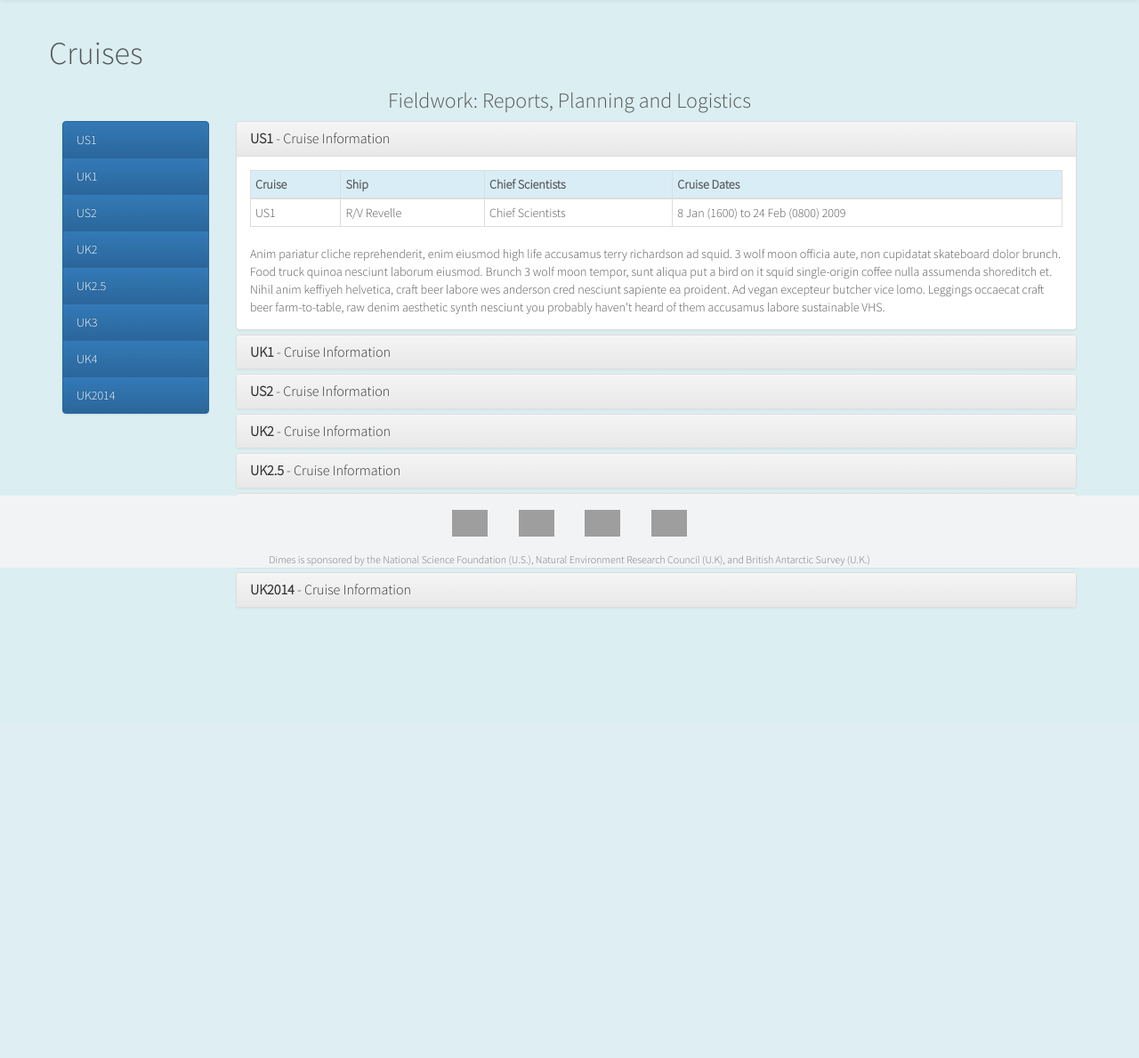
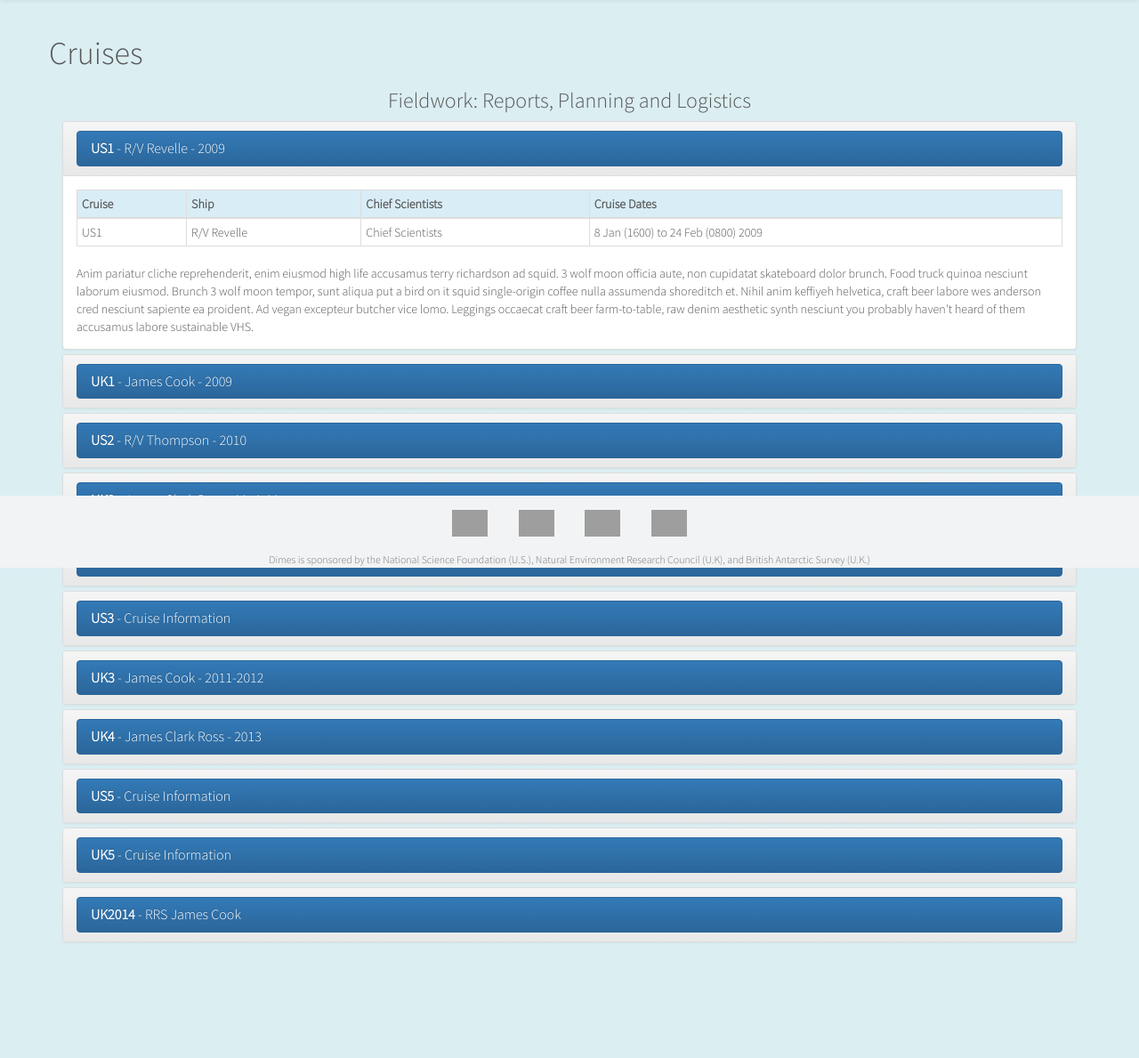
Before and after one commit to cchdo/dimes-2014, a Django app: page /cruises in a window 1280 px wide. Shown: the part 162-1351 px from the top of the page at 89% size. Before the commit the page ends 845 px from the top, so only its background shows below. Run offline with Django 3.2, Linux system fonts and the light colour scheme; some libraries are stand-ins or nearby versions; grey boxes are pictures that could not be loaded.

Commit message:
Added new cruise collapse sections

```diff
--- a/dimes/templates/cruises.html
+++ b/dimes/templates/cruises.html
@@ -3,24 +3,12 @@
 <div class="row">
 	<h1 class="text-left">Cruises</h1>
 	<h3 class="text-center">Fieldwork: Reports, Planning and Logistics</h3>
-	<div class="col-md-2">
-		<div class="list-group">
-			<a data-toggle="collapse" data-parent="#accordion" href="#US1" class="list-group-item active">US1</a>
-			<a data-toggle="collapse" data-parent="#accordion" href="#UK1" class="list-group-item active">UK1</a>
-			<a data-toggle="collapse" data-parent="#accordion" href="#US2" class="list-group-item active">US2</a>
-			<a data-toggle="collapse" data-parent="#accordion" href="#UK2" class="list-group-item active">UK2</a>
-			<a data-toggle="collapse" data-parent="#accordion" href="#UK25" class="list-group-item active">UK2.5</a>
-			<a data-toggle="collapse" data-parent="#accordion" href="#UK3" class="list-group-item active">UK3</a>
-			<a data-toggle="collapse" data-parent="#accordion" href="#UK4" class="list-group-item active">UK4</a>
-			<a data-toggle="collapse" data-parent="#accordion" href="#UK2014" class="list-group-item active">UK2014</a>
-		</div>
-	</div>
-	<div class="col-md-10">
+	<div class="col-md-12">
 		<div class="panel-group" id="accordion">
 			<div class="panel panel-default">
 			    <div class="panel-heading">
 			    	<h4 class="panel-title">
-			        <b>US1</b> - Cruise Information
+			        <a data-toggle="collapse" data-parent="#accordion" href="#US1" class="list-group-item active"><b>US1</b> - R/V Revelle - 2009</a>
 			    	</h4>
 			    </div>
 				<div id="US1" class="panel-collapse collapse in">
@@ -50,7 +38,7 @@
 			<div class="panel panel-default">
 				<div class="panel-heading">
 					<h4 class="panel-title">
-						<b>UK1</b> - Cruise Information
+						<a data-toggle="collapse" data-parent="#accordion" href="#UK1" class="list-group-item active"><b>UK1</b> - James Cook - 2009</a>
 					</h4>
 				</div>
 				<div id="UK1" class="panel-collapse collapse">
@@ -80,7 +68,7 @@
 			<div class="panel panel-default">
 			    <div class="panel-heading">
 					<h4 class="panel-title">
-						<b>US2</b> - Cruise Information
+						<a data-toggle="collapse" data-parent="#accordion" href="#US2" class="list-group-item active"><b>US2</b> - R/V Thompson - 2010</a>
 			    	</h4>
 			    </div>
 			 	<div id="US2" class="panel-collapse collapse">
@@ -110,7 +98,7 @@
 			<div class="panel panel-default">
 			    <div class="panel-heading">
 					<h4 class="panel-title">
-					<b>UK2</b> - Cruise Information
+					<a data-toggle="collapse" data-parent="#accordion" href="#UK2" class="list-group-item active"><b>UK2</b> - James Clark Ross - 2010-2011</a>
 					</h4>
 			    </div>
 			    <div id="UK2" class="panel-collapse collapse">
@@ -140,7 +128,7 @@
 			<div class="panel panel-default">
 			    <div class="panel-heading">
 					<h4 class="panel-title">
-					<b>UK2.5</b> - Cruise Information
+					<a data-toggle="collapse" data-parent="#accordion" href="#UK25" class="list-group-item active"><b>UK2.5</b> - James Clark Ross - 2011</a>
 					</h4>
 				</div>
 				<div id="UK25" class="panel-collapse collapse">
@@ -170,7 +158,37 @@
 			<div class="panel panel-default">
 				<div class="panel-heading">
 					<h4 class="panel-title">
-					<b>UK3</b> - Cruise Information
+					<a data-toggle="collapse" data-parent="#accordion" href="#US3" class="list-group-item active"><b>US3</b> - Cruise Information</a>
+					</h4>
+				</div>
+				<div id="US3" class="panel-collapse collapse">
+					<div class="panel-body">
+						<table class="table table-bordered table-condensed">
+							<thead>
+								<tr class="info">
+						        	<th>Cruise</th>
+						            <th>Ship</th>
+									<th>Chief Scientists</th>
+									<th>Cruise Dates</th>
+						        </tr>
+					        </thead>
+					        <tbody>
+								<tr>
+									<td>US1</td>
+									<td>R/V Revelle</td>
+									<td>Chief Scientists</td>
+									<td>8 Jan (1600) to 24 Feb (0800) 2009</td>
+								</tr>
+					        </tbody>
+						</table>
+			       		Anim pariatur cliche reprehenderit, enim eiusmod high life accusamus terry richardson ad squid. 3 wolf moon officia aute, non cupidatat skateboard dolor brunch. Food truck quinoa nesciunt laborum eiusmod. Brunch 3 wolf moon tempor, sunt aliqua put a bird on it squid single-origin coffee nulla assumenda shoreditch et. Nihil anim keffiyeh helvetica, craft beer labore wes anderson cred nesciunt sapiente ea proident. Ad vegan excepteur butcher vice lomo. Leggings occaecat craft beer farm-to-table, raw denim aesthetic synth nesciunt you probably haven't heard of them accusamus labore sustainable VHS.
+					</div>
+				</div>
+			</div>
+			<div class="panel panel-default">
+				<div class="panel-heading">
+					<h4 class="panel-title">
+					<a data-toggle="collapse" data-parent="#accordion" href="#UK3" class="list-group-item active"><b>UK3</b> - James Cook - 2011-2012</a>
 					</h4>
 				</div>
 				<div id="UK3" class="panel-collapse collapse">
@@ -200,7 +218,7 @@
 			<div class="panel panel-default">
 				<div class="panel-heading">
 					<h4 class="panel-title">
-					<b>UK4</b> - Cruise Information
+					<a data-toggle="collapse" data-parent="#accordion" href="#UK4" class="list-group-item active"><b>UK4</b> - James Clark Ross - 2013</a>
 					</h4>
 				</div>
 				<div id="UK4" class="panel-collapse collapse">
@@ -230,7 +248,67 @@
 			<div class="panel panel-default">
 				<div class="panel-heading">
 					<h4 class="panel-title">
-					<b>UK2014</b> - Cruise Information
+					<a data-toggle="collapse" data-parent="#accordion" href="#US5" class="list-group-item active"><b>US5</b> - Cruise Information</a>
+					</h4>
+				</div>
+				<div id="US5" class="panel-collapse collapse">
+					<div class="panel-body">
+						<table class="table table-bordered table-condensed">
+							<thead>
+								<tr class="info">
+						        	<th>Cruise</th>
+						            <th>Ship</th>
+									<th>Chief Scientists</th>
+									<th>Cruise Dates</th>
+						        </tr>
+					        </thead>
+					        <tbody>
+								<tr>
+									<td>US1</td>
+									<td>R/V Revelle</td>
+									<td>Chief Scientists</td>
+									<td>8 Jan (1600) to 24 Feb (0800) 2009</td>
+								</tr>
+					        </tbody>
+						</table>
+			       		Anim pariatur cliche reprehenderit, enim eiusmod high life accusamus terry richardson ad squid. 3 wolf moon officia aute, non cupidatat skateboard dolor brunch. Food truck quinoa nesciunt laborum eiusmod. Brunch 3 wolf moon tempor, sunt aliqua put a bird on it squid single-origin coffee nulla assumenda shoreditch et. Nihil anim keffiyeh helvetica, craft beer labore wes anderson cred nesciunt sapiente ea proident. Ad vegan excepteur butcher vice lomo. Leggings occaecat craft beer farm-to-table, raw denim aesthetic synth nesciunt you probably haven't heard of them accusamus labore sustainable VHS.
+					</div>
+				</div>
+			</div>
+			<div class="panel panel-default">
+				<div class="panel-heading">
+					<h4 class="panel-title">
+					<a data-toggle="collapse" data-parent="#accordion" href="#UK5" class="list-group-item active"><b>UK5</b> - Cruise Information</a>
+					</h4>
+				</div>
+				<div id="UK5" class="panel-collapse collapse">
+					<div class="panel-body">
+						<table class="table table-bordered table-condensed">
+							<thead>
+								<tr class="info">
+						        	<th>Cruise</th>
+						            <th>Ship</th>
+									<th>Chief Scientists</th>
+									<th>Cruise Dates</th>
+						        </tr>
+					        </thead>
+					        <tbody>
+								<tr>
+									<td>US1</td>
+									<td>R/V Revelle</td>
+									<td>Chief Scientists</td>
+									<td>8 Jan (1600) to 24 Feb (0800) 2009</td>
+								</tr>
+					        </tbody>
+						</table>
+			       		Anim pariatur cliche reprehenderit, enim eiusmod high life accusamus terry richardson ad squid. 3 wolf moon officia aute, non cupidatat skateboard dolor brunch. Food truck quinoa nesciunt laborum eiusmod. Brunch 3 wolf moon tempor, sunt aliqua put a bird on it squid single-origin coffee nulla assumenda shoreditch et. Nihil anim keffiyeh helvetica, craft beer labore wes anderson cred nesciunt sapiente ea proident. Ad vegan excepteur butcher vice lomo. Leggings occaecat craft beer farm-to-table, raw denim aesthetic synth nesciunt you probably haven't heard of them accusamus labore sustainable VHS.
+					</div>
+				</div>
+			</div>
+			<div class="panel panel-default">
+				<div class="panel-heading">
+					<h4 class="panel-title">
+					<a data-toggle="collapse" data-parent="#accordion" href="#U2014" class="list-group-item active"><b>UK2014</b> - RRS James Cook</a>
 					</h4>
 				</div>
 				<div id="UK2014" class="panel-collapse collapse">
```
